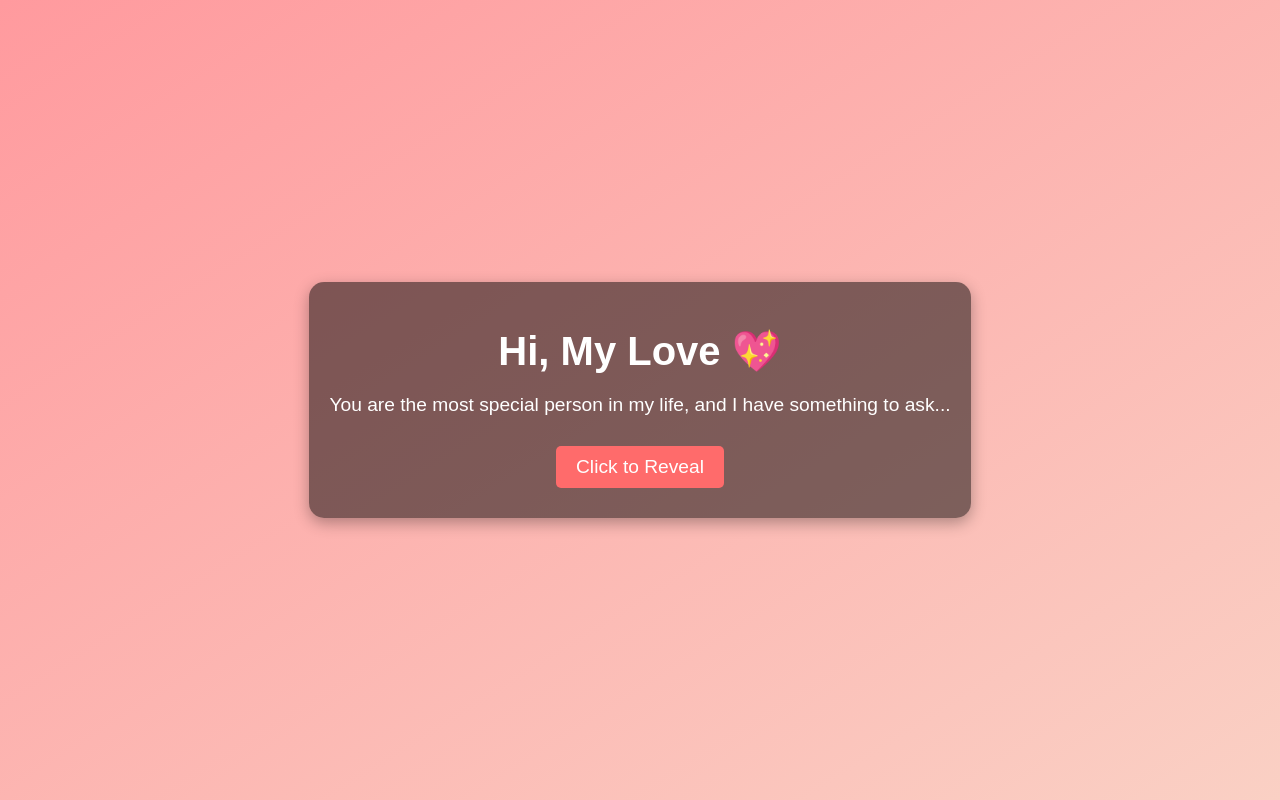
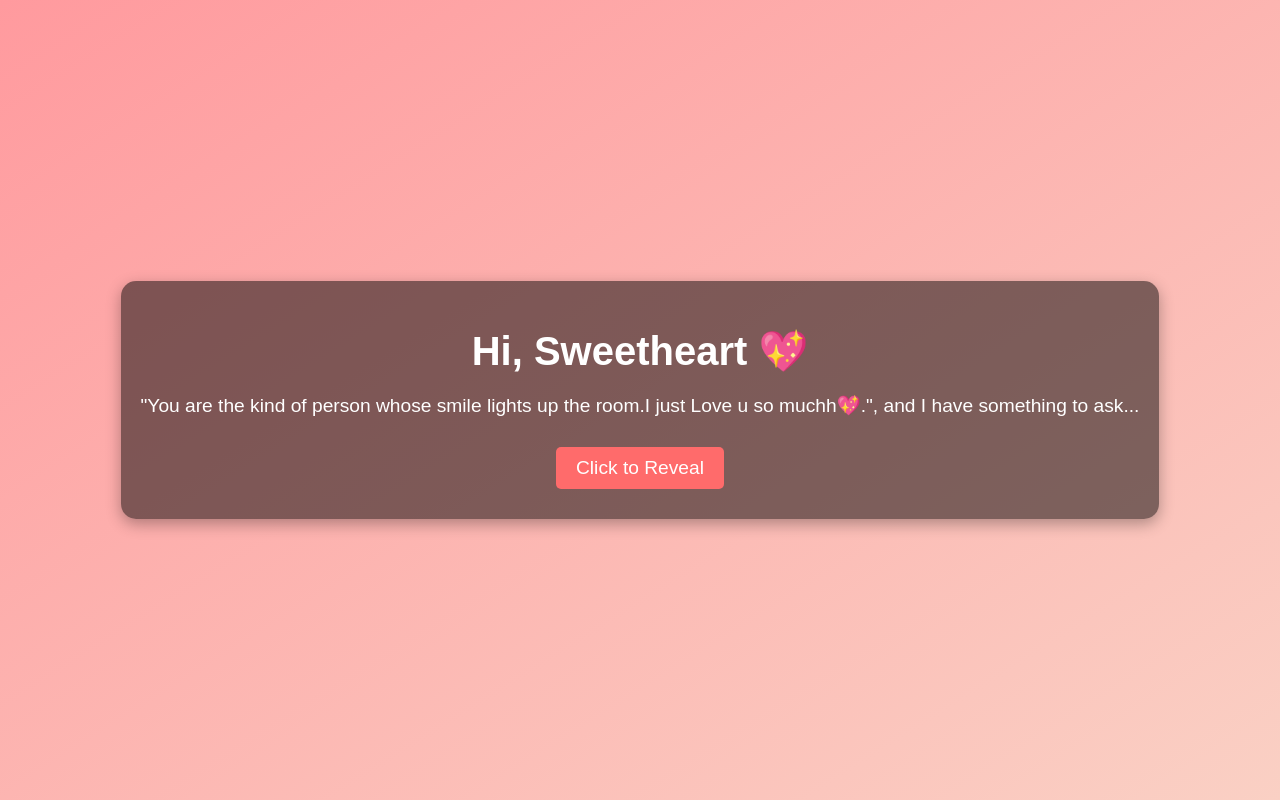
Before and after one commit to codinglife56/hehehehe, a plain HTML site: page index.html in a window 1280 px wide. Drawn offline with Linux system fonts and the light colour scheme.

Commit message:
Update index.html

```diff
--- a/index.html
+++ b/index.html
@@ -3,16 +3,16 @@
 <head>
     <meta charset="UTF-8">
     <meta name="viewport" content="width=device-width, initial-scale=1.0">
-    <title>For My Love</title>
+    <title>For My Sweetie</title>
     <link rel="stylesheet" href="styles.css">
 </head>
 <body>
     <div class="container">
-        <h1>Hi, My Love 💖</h1>
-        <p>You are the most special person in my life, and I have something to ask...</p>
+        <h1>Hi, Sweetheart 💖</h1>
+        <p>"You are the kind of person whose smile lights up the room.I just Love u so muchh💖.", and I have something to ask...</p>
         <button id="revealButton">Click to Reveal</button>
         <div id="message" class="hidden">
-            <h2>Will you be mine forever? 💍</h2>
+            <h2>Will you be with me forever? </h2>
             <button id="yesButton">Yes</button>
             <button id="noButton">No</button>
         </div>
```
